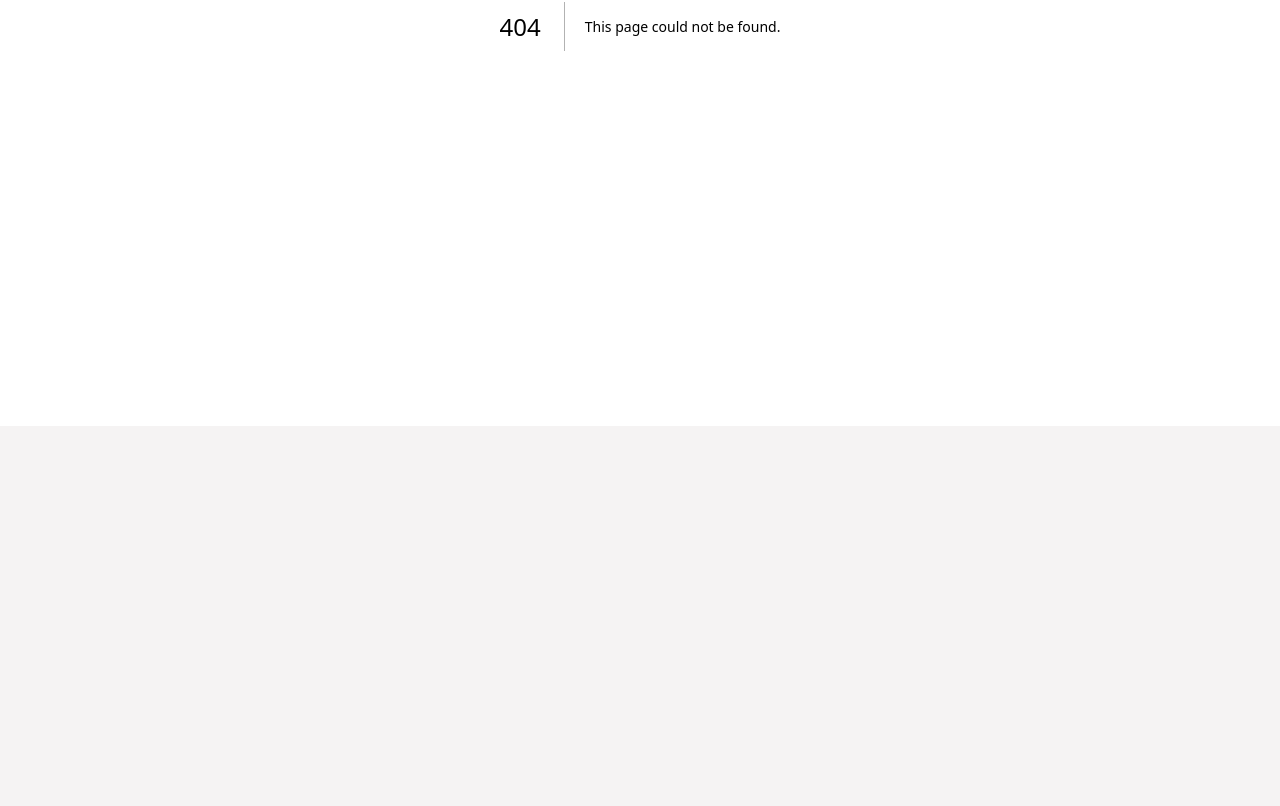
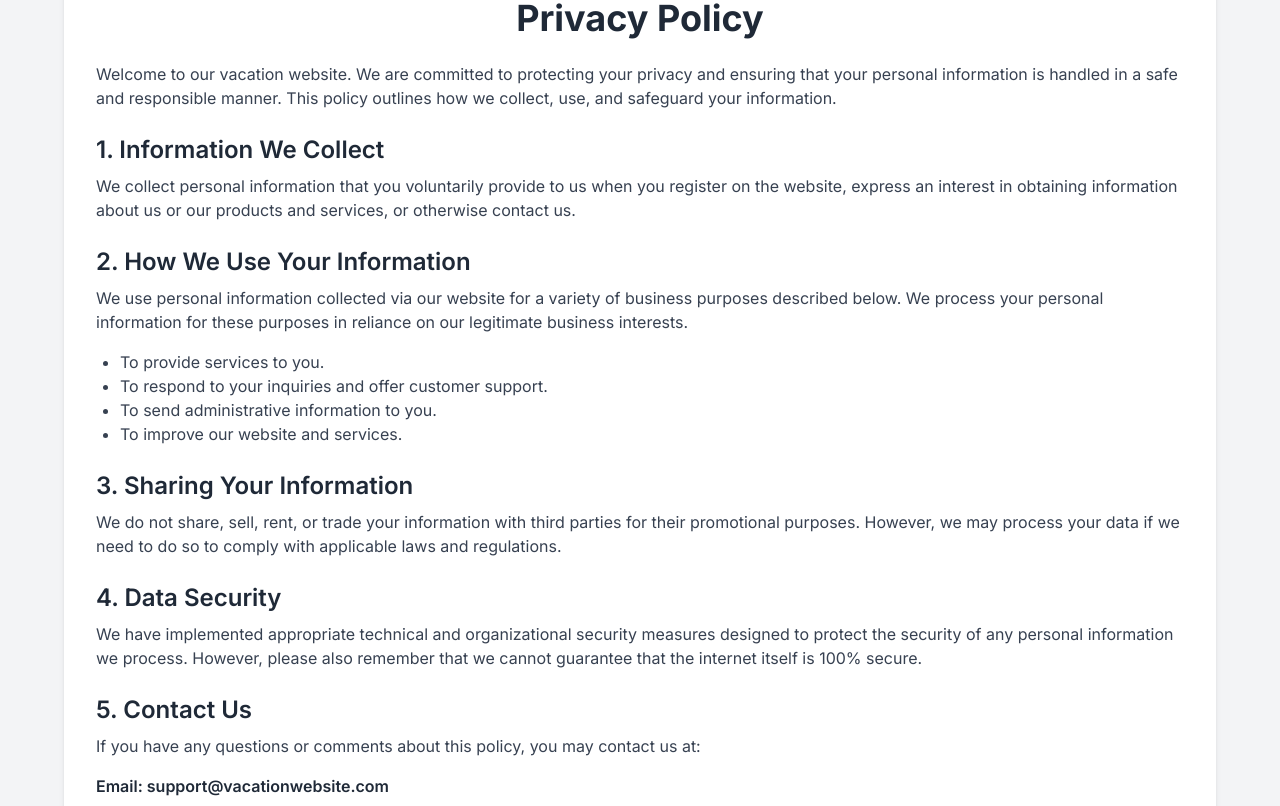
Before and after one commit to Shayan-Mst/vacation, a Next.js app: page /privacy in a window 1280 px wide. Before the commit this address had no page. Shown: the part 374-1180 px from the top of the page. Before the commit the page ends 800 px from the top, so only its background shows below. Built offline with nearby package versions, Linux system fonts and the light colour scheme.

Commit message:
added privacy page

```diff
--- /dev/null
+++ b/src/app/privacy/page.tsx
@@ -0,0 +1,90 @@
+"use client"
+import Footer from '@/components/Footer'
+import Sidebar from '@/components/Sidebar'
+import Topbar from '@/components/Topbar'
+import Navigation from '@/components/navigation'
+import React from 'react'
+
+const page = () => {
+  return (
+    <>
+    <Sidebar/>
+    <Topbar/>
+    <div className="bg-gray-100 min-h-screen py-10">
+    <div className="max-w-6xl mx-auto bg-white p-8 rounded-lg shadow-md">
+      <h1 className="text-4xl font-bold mb-6 text-center text-gray-800">
+        Privacy Policy
+      </h1>
+      <p className="mb-4 text-gray-700">
+        Welcome to our vacation website. We are committed to protecting your
+        privacy and ensuring that your personal information is handled in a
+        safe and responsible manner. This policy outlines how we collect,
+        use, and safeguard your information.
+      </p>
+
+      <h2 className="text-2xl font-semibold mt-6 mb-2 text-gray-800">
+        1. Information We Collect
+      </h2>
+      <p className="mb-4 text-gray-700">
+        We collect personal information that you voluntarily provide to us
+        when you register on the website, express an interest in obtaining
+        information about us or our products and services, or otherwise
+        contact us.
+      </p>
+
+      <h2 className="text-2xl font-semibold mt-6 mb-2 text-gray-800">
+        2. How We Use Your Information
+      </h2>
+      <p className="mb-4 text-gray-700">
+        We use personal information collected via our website for a variety of
+        business purposes described below. We process your personal
+        information for these purposes in reliance on our legitimate business
+        interests.
+      </p>
+
+      <ul className="list-disc ml-6 mb-4 text-gray-700">
+        <li>To provide services to you.</li>
+        <li>To respond to your inquiries and offer customer support.</li>
+        <li>To send administrative information to you.</li>
+        <li>To improve our website and services.</li>
+      </ul>
+
+      <h2 className="text-2xl font-semibold mt-6 mb-2 text-gray-800">
+        3. Sharing Your Information
+      </h2>
+      <p className="mb-4 text-gray-700">
+        We do not share, sell, rent, or trade your information with third
+        parties for their promotional purposes. However, we may process your
+        data if we need to do so to comply with applicable laws and
+        regulations.
+      </p>
+
+      <h2 className="text-2xl font-semibold mt-6 mb-2 text-gray-800">
+        4. Data Security
+      </h2>
+      <p className="mb-4 text-gray-700">
+        We have implemented appropriate technical and organizational security
+        measures designed to protect the security of any personal information
+        we process. However, please also remember that we cannot guarantee
+        that the internet itself is 100% secure.
+      </p>
+
+      <h2 className="text-2xl font-semibold mt-6 mb-2 text-gray-800">
+        5. Contact Us
+      </h2>
+      <p className="mb-4 text-gray-700">
+        If you have any questions or comments about this policy, you may
+        contact us at:
+      </p>
+      <p className="font-semibold text-gray-800">
+        Email: support@vacationwebsite.com
+      </p>
+    </div>
+  </div>
+  <Footer/>
+  <Navigation/>
+  </>
+  )
+}
+
+export default page
--- a/src/components/Sidebar.tsx
+++ b/src/components/Sidebar.tsx
@@ -95,8 +95,7 @@ const Sidebar = () => {
 <Link href="/discounts"  className='sidebar-link'>Discount</Link>
 <Link href="/locations"  className='sidebar-link'>Locations</Link>
 <Link href="/community"  className='sidebar-link'>Community</Link>
-<Link href="/home"  className='sidebar-link'>Pricing Plans</Link>
-<Link href="/home"  className='sidebar-link'>Privacy Policy</Link>
+<Link href="/privacy"  className='sidebar-link'>Privacy Policy</Link>
 <Link href="/login"  className='sidebar-link'>Sign in</Link>
 
 
```
